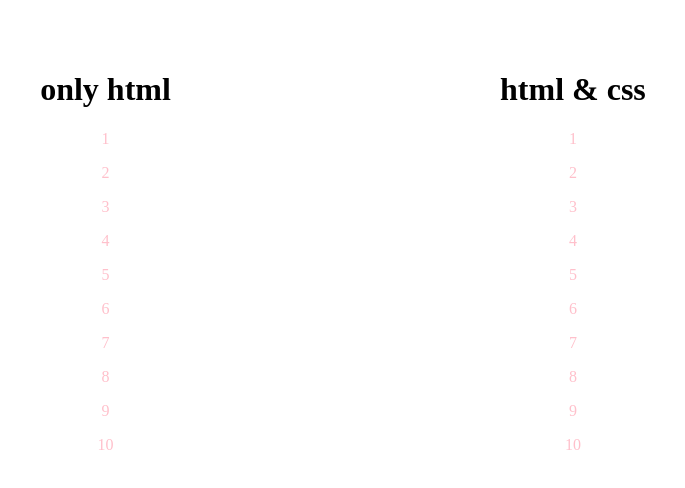
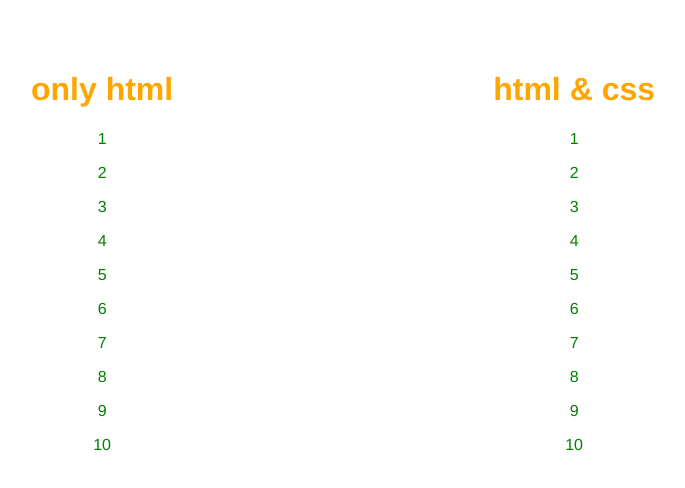
Before and after one commit to eliasgrau/InteractionSummary, a plain HTML site: page borsch_recipe/home.html in a window 1280 px wide. Shown: the whole page, without its empty margins (297-982 px from the left). Drawn offline with Linux system fonts and the light colour scheme.

Commit message:
edited home

```diff
--- a/borsch_recipe/home.html
+++ b/borsch_recipe/home.html
@@ -10,8 +10,9 @@
 		margin-top: 50px;
 	 }
 	p{text-align: center;}
-	a	{text-decoration: none; color: pink}
-	h1{text-align: center}
+	a	{text-decoration: none; color: green;font-family: helvetica}
+	h1{text-align: center;
+		font-family: helvetica; color: orange}
 
 
 .only_html{  }
```
